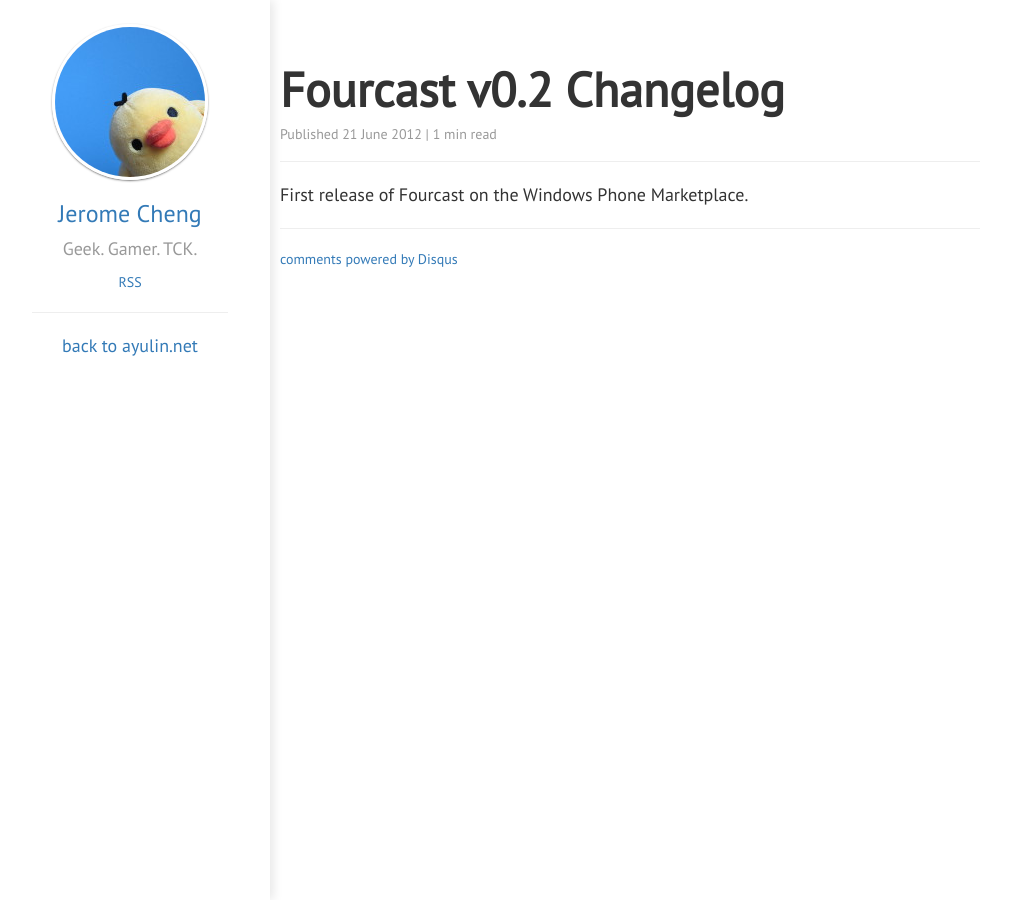
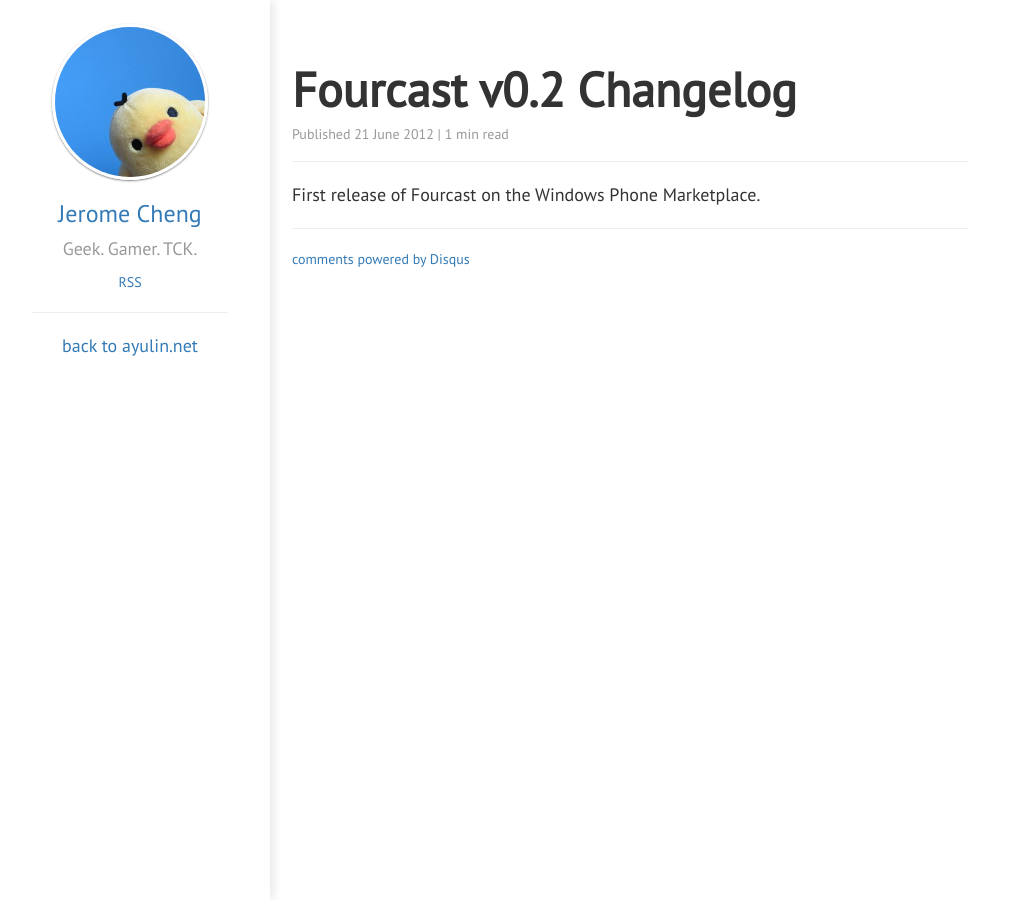
Before and after one commit to jcheng31/ayulin.net, a Jekyll site: the page built from Content/_posts/Fourcast Patches/2012-06-21-Fourcast-0-2.md, in a window 1280 px wide and 900 px high. Shown: the whole window, without its empty margins (10-1021 px from the left). Built offline with Jekyll 4.4.1, drawn with Linux system fonts in a browser that asks for light colours; nearby versions of some CDN libraries; Markdown is read by kramdown in place of the engine named in the settings; comment, search, counter and statistics services are not loaded.

Commit message:
Fix margins on blog.

```diff
--- a/Content/css/blog.css
+++ b/Content/css/blog.css
@@ -4,8 +4,11 @@
 .blog-body p {
   margin-bottom: 16px;
 }
-.blog-post-listing {
-  margin: 48px 0;
+.blog-post-wrapper, .blog-post-listing {
+  margin: 0 12px;
+}
+.page-header {
+  margin-top: 0;
 }
 
 @media (min-width: 700px) {
@@ -27,9 +30,9 @@
     background-color: white;
     z-index: 9999;
   }
-}
-.blog-post-wrapper {
-  margin-top: 64px;
+  .blog-post-wrapper, .blog-post-listing {
+    margin-top: 64px;
+  }
 }
 .blog-post-body p, .blog-post-body ul, .blog-post-body ol {
   font-size: 18px;
```
